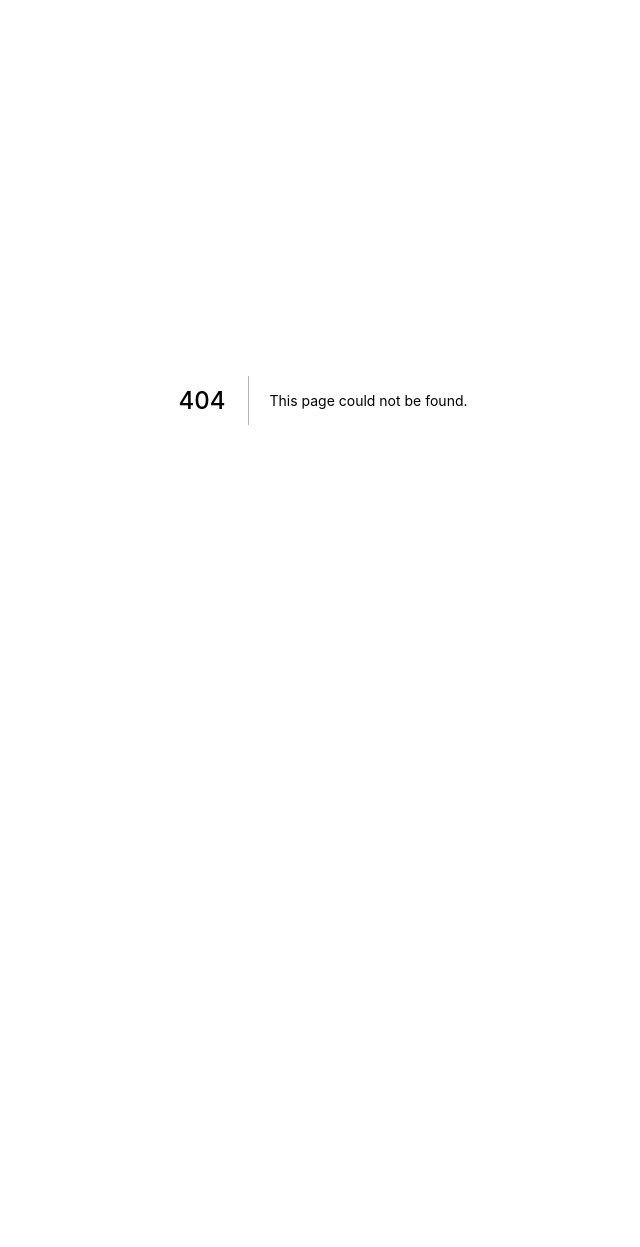
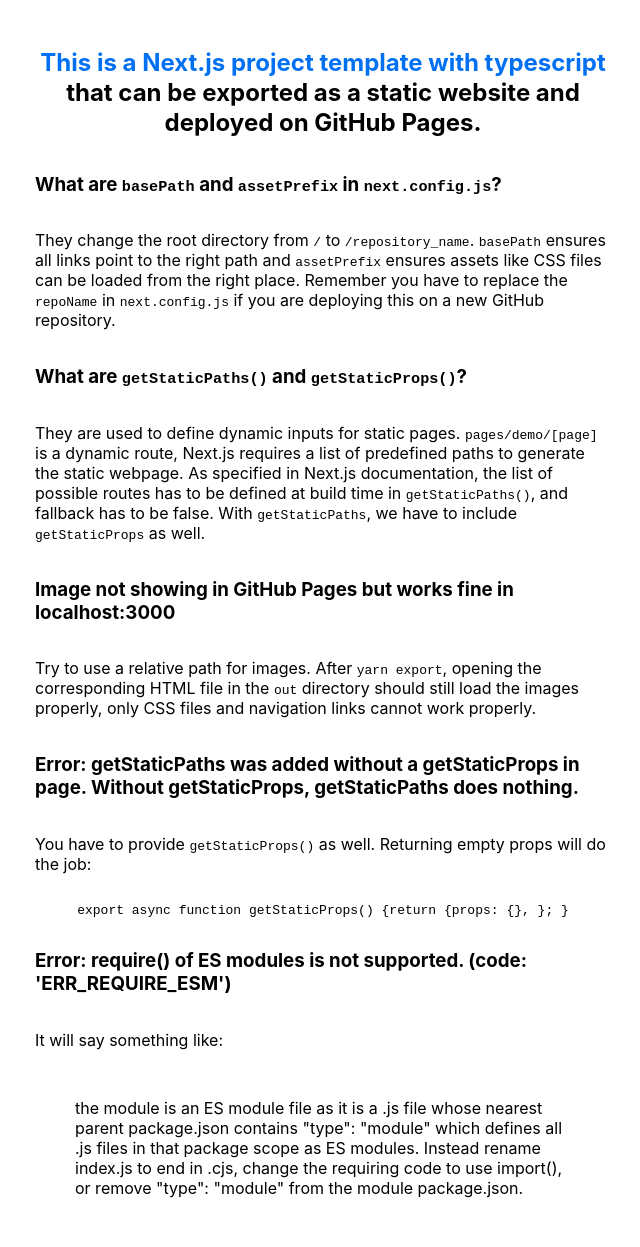
Before and after one commit to ethanppl/gh-pages-nextjs, a Next.js app: page /about in a window 1280 px wide. Before the commit this address had no page. Shown: the top 1247 px of the page, without its empty margins (317-957 px from the left). Before the commit the page ends 800 px from the top, so only its background shows below. Built offline with nearby package versions, Linux system fonts and the light colour scheme.

Commit message:
add about

```diff
--- a/components/footer.tsx
+++ b/components/footer.tsx
@@ -4,14 +4,17 @@
 const Footer = () => {
   return (
     <footer className={styles.footer}>
-      <Link href="/demo/cat" passHref>
-        CAT
-      </Link>
       <Link href="/" passHref>
         HOME
       </Link>
+      <Link href="/about" passHref>
+        ABOUT
+      </Link>
+      <Link href="/demo/cat" passHref>
+        DEMO: CAT
+      </Link>
       <Link href="/demo/dog" passHref>
-        DOG
+        DEMO: DOG
       </Link>
     </footer>
   );
--- /dev/null
+++ b/pages/about.tsx
@@ -0,0 +1,154 @@
+import type { NextPage } from 'next';
+import Head from 'next/head';
+import Footer from '../components/footer';
+import styles from '../styles/Home.module.css';
+
+const Home: NextPage = () => {
+  return (
+    <div className={styles.container}>
+      <div className={styles.about}>
+        <Head>
+          <title>About this template</title>
+          <meta
+            name="description"
+            content="This is a Next.js template that can be exported as a static website and deployed on GitHub Pages."
+          />
+          <link rel="icon" href="/favicon.ico" />
+        </Head>
+
+        <main className={styles.main} style={{ alignItems: 'flex-start' }}>
+          <h1 className={styles.description}>
+            <a href="https://github.com/ethanppl/gh-pages-nextjs">
+              This is a Next.js project template with typescript
+            </a>{' '}
+            that can be exported as a static website and deployed on GitHub Pages.
+          </h1>
+          <h3 id="what-are-basepath-and-assetprefix-in-next-config-js-">
+            What are <code>basePath</code> and <code>assetPrefix</code> in{' '}
+            <code>next.config.js</code>?
+          </h3>
+          <p>
+            They change the root directory from <code>/</code> to <code>/repository_name</code>.{' '}
+            <code>basePath</code> ensures all links point to the right path and{' '}
+            <code>assetPrefix</code> ensures assets like CSS files can be loaded from the right
+            place. Remember you have to replace the <code>repoName</code> in{' '}
+            <code>next.config.js</code> if you are deploying this on a new GitHub repository.
+          </p>
+          <h3 id="what-are-getstaticpaths-and-getstaticprops-">
+            What are <code>getStaticPaths()</code> and <code>getStaticProps()</code>?
+          </h3>
+          <p>
+            They are used to define dynamic inputs for static pages. <code>pages/demo/[page]</code>{' '}
+            is a dynamic route, Next.js requires a list of predefined paths to generate the static
+            webpage. As specified in{' '}
+            <a href="https://nextjs.org/docs/api-reference/data-fetching/get-static-paths">
+              Next.js documentation
+            </a>
+            , the list of possible routes has to be defined at build time in{' '}
+            <code>getStaticPaths()</code>, and fallback has to be false. With{' '}
+            <code>getStaticPaths</code>, we have to include <code>getStaticProps</code> as well.
+          </p>
+          <h3 id="image-not-showing-in-github-pages-but-works-fine-in-localhost-3000">
+            Image not showing in GitHub Pages but works fine in localhost:3000
+          </h3>
+          <p>
+            Try to use a relative path for images. After <code>yarn export</code>, opening the
+            corresponding HTML file in the <code>out</code> directory should still load the images
+            properly, only CSS files and navigation links cannot work properly.
+          </p>
+          <h3 id="error-getstaticpaths-was-added-without-a-getstaticprops-in-page-without-getstaticprops-getstaticpaths-does-nothing-">
+            Error: getStaticPaths was added without a getStaticProps in page. Without
+            getStaticProps, getStaticPaths does nothing.
+          </h3>
+          <p>
+            You have to provide{' '}
+            <a href="https://nextjs.org/docs/api-reference/data-fetching/get-static-props">
+              <code>getStaticProps()</code>
+            </a>{' '}
+            as well. Returning empty props will do the job:
+          </p>
+          <pre style={{ overflow: 'auto', width: '100%', textAlign: 'center' }}>
+            <code className="lang-ts">
+              <span className="hljs-keyword">export</span>{' '}
+              <span className="hljs-keyword">async</span>{' '}
+              <span className="hljs-function">
+                <span className="hljs-keyword">function</span>{' '}
+                <span className="hljs-title">getStaticProps</span>(
+                <span className="hljs-params"></span>){' '}
+              </span>
+              &#123;
+              <span className="hljs-keyword">return</span> &#123;
+              <span className="hljs-attr">props</span>: &#123;&#125;, &#125;; &#125;
+            </code>
+          </pre>
+          <h3 id="error-require-of-es-modules-is-not-supported-code-err_require_esm-">
+            Error: require() of ES modules is not supported. (code: &#39;ERR_REQUIRE_ESM&#39;)
+          </h3>
+          <p>It will say something like:</p>
+          <blockquote>
+            <p>
+              the module is an ES module file as it is a .js file whose nearest parent package.json
+              contains &quot;type&quot;: &quot;module&quot; which defines all .js files in that
+              package scope as ES modules. Instead rename index.js to end in .cjs, change the
+              requiring code to use import(), or remove &quot;type&quot;: &quot;module&quot; from
+              the module package.json.
+            </p>
+          </blockquote>
+          <p>
+            This happens because starting from Next.js version 12, Next.js follows the{' '}
+            <a href="https://nextjs.org/blog/next-12#es-modules-support-and-url-imports">
+              JavaScript ecosystem transitions from CommonJS to ES modules
+            </a>
+            . Importing ES modules are prioritized over CommonJS modules.
+          </p>
+          <p>
+            To fix this, first find out which modules is packaged as an ES module, meaning it
+            specified &quot;type&quot;: &quot;module&quot; in package.json. If possible, avoid
+            depending on that node modules. If not possible, fix it by:
+          </p>
+          <ul>
+            <li>
+              Rename <code>index.js</code> to <code>index.cjs</code>, or
+            </li>
+            <li>
+              Change require code to use <code>import()</code>, or
+            </li>
+            <li>Remove the &quot;type&quot;: &quot;module&quot; declaration in package.json</li>
+          </ul>
+          <h3 id="error-image-optimization-using-next-js-default-loader-is-not-compatible-with-next-export-">
+            Error: Image Optimization using Next.js default loader is not compatible with{' '}
+            <code>next export</code>
+          </h3>
+          <p>
+            You cannot use the <code>&lt;Image&gt;</code> component provided by{' '}
+            <code>next/image</code> because the default loader in this component is not compatible
+            with <code>next export</code>. To solve this, use basic <code>&lt;img /&gt;</code> tag.
+            Remember to set the path to relative path so that it works on GitHub Pages as well.
+          </p>
+          <p>
+            Alternatively, you can use custom image-optimizer like{' '}
+            <a href="https://github.com/cyrilwanner/next-optimized-images">next-optimized-images</a>{' '}
+            or other{' '}
+            <a href="https://nextjs.org/docs/api-reference/next/image#built-in-loaders">
+              built-in loaders
+            </a>
+            . However, you have to be careful how they handle the image path.
+          </p>
+          <h3 id="links-redirected-to-username-github-io-page-instead-of-username-github-io-repository-page-">
+            Links redirected to <code>username.github.io/page</code> instead of{' '}
+            <code>username.github.io/repository/page</code>
+          </h3>
+          <p>
+            You have to use the <code>&lt;Link&gt;</code> component provided by{' '}
+            <code>next/link</code> for all the links pointing to other Next.js routes. This
+            component will prefix all the hyperlinks with your repository name so that all linkes
+            work on GitHub Pages.
+          </p>
+        </main>
+      </div>
+      <Footer />
+    </div>
+  );
+};
+
+export default Home;
--- a/styles/Home.module.css
+++ b/styles/Home.module.css
@@ -6,6 +6,28 @@
   display: flex;
   flex-direction: column;
   justify-content: space-between;
+}
+
+.about {
+  padding: 0 2rem;
+  max-width: 50vw;
+  margin: auto;
+  min-height: 100vh;
+  display: flex;
+  flex-direction: column;
+  justify-content: space-between;
+  text-justify: justify;
+}
+
+@media only screen and (max-width: 900px) {
+  .container {
+    width: 100%;
+    max-width: 100%;
+  }
+  .about {
+    width: 100%;
+    max-width: 100%;
+  }
 }
 
 .main {
@@ -60,7 +82,7 @@
 
 .description {
   margin: 1rem 0;
-  line-height: 1;
+  line-height: 1.25;
   font-size: 1.5rem;
 }
 
```
Also changed, not shown: 1 other file (tests, documents, lock files or other folders).
